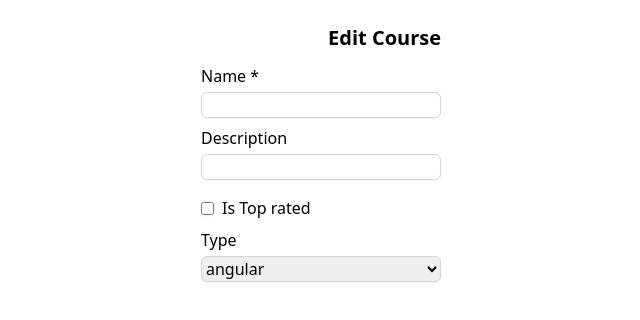
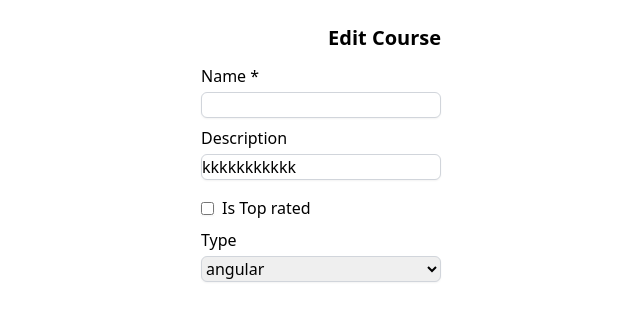
Before and after one commit to anhvupt/angular-custom-input-field, an Angular app: page /courses/details in a window 1280 px wide. Shown: the top 320 px of the page, without its empty margins (319-959 px from the left). Built offline with nearby package versions, Linux system fonts and the light colour scheme.

Commit message:
3 files modified

```diff
--- a/src/components/form-field/form-field.component.html
+++ b/src/components/form-field/form-field.component.html
@@ -15,6 +15,7 @@
           shadow-sm
           active:border-gray-300
         "
+        [value]="value"
         (input)="onChange($any($event.target).value)"
         (blur)="onTouched($any($event.target).value)"
         (keyup)="writeValue($any($event.target).value)"
@@ -25,6 +26,7 @@
       *ngSwitchCase="'checkbox'"
       class="border border-gray-300 rounded-md shadow-sm active:border-gray-300"
       type="checkbox"
+      [value]="value"
       (input)="onChange($any($event.target).checked)"
       (blur)="onTouched($any($event.target).checked)"
       (change)="writeValue($any($event.target).checked)"
@@ -34,6 +36,7 @@
       *ngSwitchDefault
       class="border border-gray-300 rounded-md shadow-sm active:border-gray-300"
       [type]="type"
+      [value]="value"
       (input)="onChange($any($event.target).value)"
       (blur)="onTouched($any($event.target).value)"
       (keyup)="writeValue($any($event.target).value)"
--- a/src/components/form-field/form-field.component.ts
+++ b/src/components/form-field/form-field.component.ts
@@ -65,6 +65,9 @@ export class FormFieldComponent extends CustomFormControlBase {
   @Input() type: 'checkbox' | 'text' | 'number' | 'textarea' = 'text';
   @ContentChild('appFieldControl', { static: false })
   inputTemplate: TemplateRef<any>;
+  get value(): any {
+    return this._value;
+  }
 
   getLabel() {
     return typeof this.label === 'string' ? this.label : this.label.value;
--- a/src/pages/course-edit-page/course-edit-page.component.ts
+++ b/src/pages/course-edit-page/course-edit-page.component.ts
@@ -15,7 +15,7 @@ import { NgFor } from '@angular/common';
 export class CourseEditPageComponent implements OnInit {
   private initialForm: PartialKeyOf<Course, any> = {
     name: '',
-    description: '',
+    description: 'kkkkkkkkkkk',
     isTopRated: true,
     type: 'angular',
   };
```
